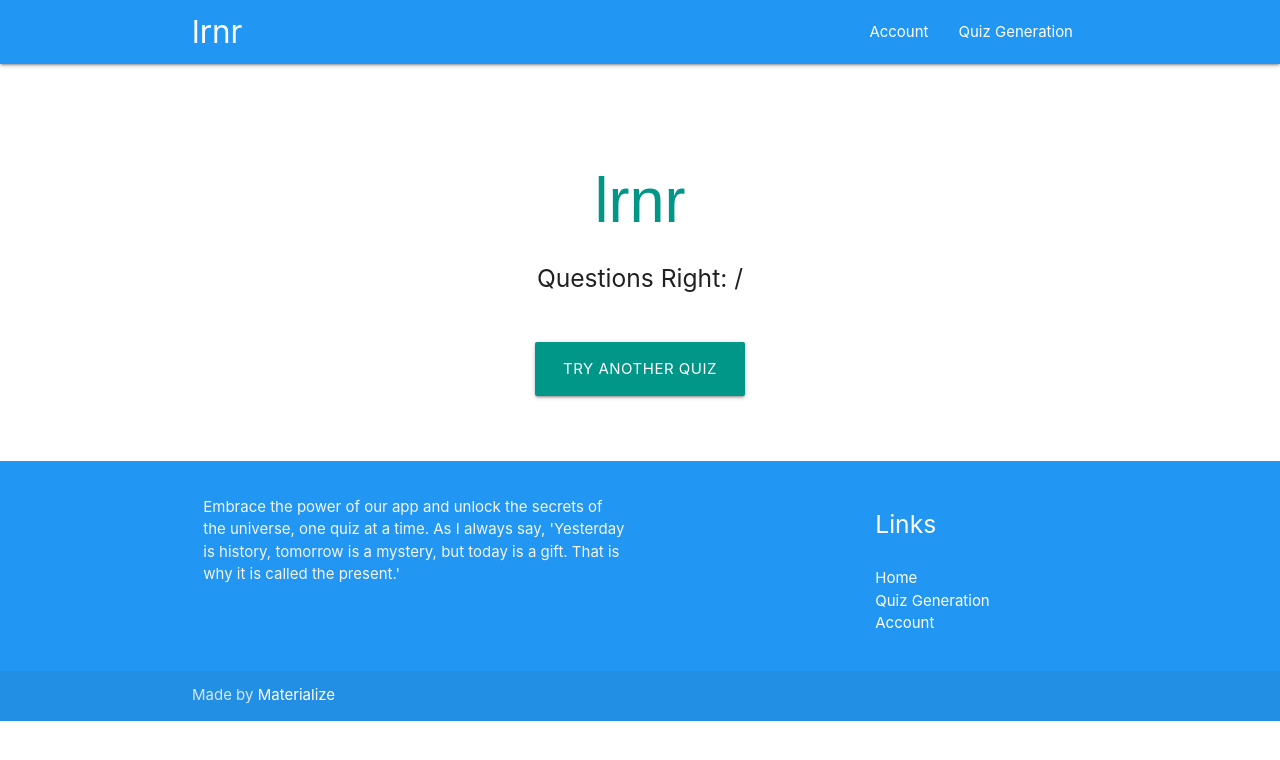
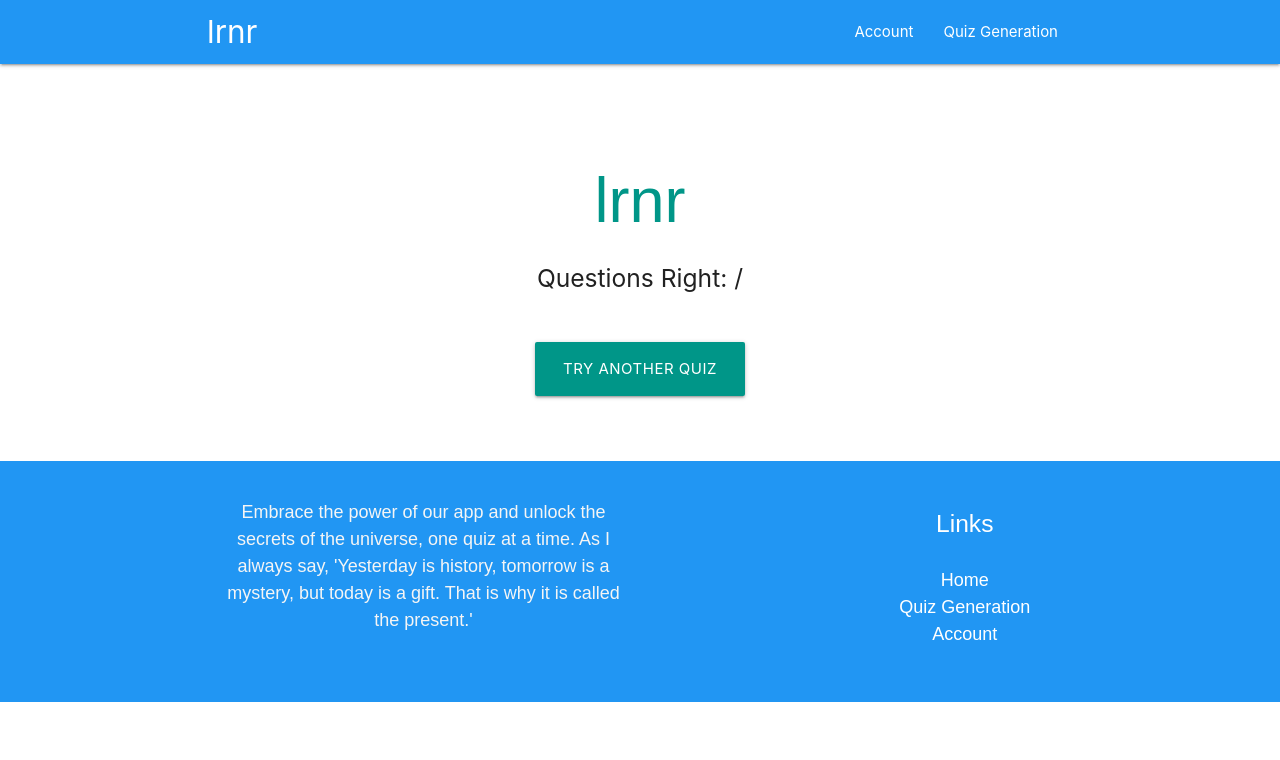
Before and after one commit to florla/lrnr, a React (Create React App) app in the folder frontend/: page /result in a window 1280 px wide. Shown: the top 760 px of the page. Built offline with nearby package versions, Linux system fonts and the light colour scheme.

Commit message:
footer fixed

```diff
--- a/frontend/src/components/Footer.jsx
+++ b/frontend/src/components/Footer.jsx
@@ -25,11 +25,8 @@ export default function Footer() {
                     </div>
                 </div>
             </div>
-            <div className="footer-copyright">
-                <div className="container">
-                    Made by <a className="white-text text-lighten-3" href="http://materializecss.com">Materialize</a>
-                </div>
-            </div>
+
+
         </footer>
     )
 }
--- a/frontend/src/components/NextButton.jsx
+++ b/frontend/src/components/NextButton.jsx
@@ -6,11 +6,11 @@ const NextButtonComponent = () => {
     };
 
     return (
-        <div className="container hide block-transition" id="nextButtonContainer">
+        <div className="container hide block-transition center-align" id="nextButtonContainer">
             <div className="section">
                 <div className="row">
                     <div className="col">
-                        <button className="btn-large waves-effect waves-light teal" onClick={nextQuestion}>
+                        <button className="btn-large waves-effect waves-light teal center-align" onClick={nextQuestion}>
                             Next
                         </button>
                     </div>
--- a/frontend/src/components/QuizComponent.jsx
+++ b/frontend/src/components/QuizComponent.jsx
@@ -77,7 +77,7 @@ const QuizComponent = ({ results }) => {
                         <div className="col s12">
                             {showSubmitButton && (
                                 <button
-                                    className="btn-large waves-effect waves-light teal"
+                                    className="btn-large waves-effect waves-light teal center-align"
                                     onClick={answerQuestion}
                                 >
                                     Submit Answer
--- a/frontend/src/pages/Account.jsx
+++ b/frontend/src/pages/Account.jsx
@@ -3,9 +3,10 @@ import React from 'react'
 export default function Account() {
     return (
         <>
+        <div class="page">
             <div class="section no-pad-bot" id="index-banner">
                 <div class="container">
-                    <h1 class="header teal-text main-header">Account</h1>
+                    <h1 class="header teal-text main-header center-align">Account</h1>
                 </div>
             </div>
             <div class="container">
@@ -46,6 +47,7 @@ export default function Account() {
                 </div>
                 <br /><br />
             </div>
+        </div>
         </>
     )
 }
--- a/frontend/src/pages/Categories.jsx
+++ b/frontend/src/pages/Categories.jsx
@@ -92,6 +92,7 @@ export default function Categories_Main() {
 
     return (
         <>
+        <div class="page2">
             <div className="container">
                 <link
                     href="https://fonts.googleapis.com/icon?family=Material+Icons"
@@ -508,6 +509,7 @@ export default function Categories_Main() {
                     </form>
                 </div>
             </div>
+            </div>
         </>
     );
 }
--- a/frontend/src/pages/Home.jsx
+++ b/frontend/src/pages/Home.jsx
@@ -5,6 +5,7 @@ import lrnr from './lrnrlogo.png'
 export default function Home() {
     return (
         <>
+        <div class='fullPage'>
             <div class="section no-pad-bot" id="index-banner">
                 <div class="container">
                     <br /><br />
@@ -67,6 +68,7 @@ export default function Home() {
                 </div>
                 <br /><br />
             </div>
+            </div>
         </>
     )
 }
--- a/frontend/src/styles/style.css
+++ b/frontend/src/styles/style.css
@@ -1,22 +1,33 @@
-/* Custom Stylesheet */
-/**
- * Use this file to override Materialize files so you can update
- * the core Materialize files in the future
- *
- * Made By MaterializeCSS.com
- */
+
 
 body,
 html {
     width: 100%;
+
 }
 
 .icon-block {
     padding: 0 15px;
+
 }
 
 .icon-block .material-icons {
     font-size: inherit;
+}
+main {
+    min-height: 100vh;
+    position: relative;
+    padding-bottom: 100px;
+    display: flex;
+}
+
+.container{
+
+    max-width: 100vw;
+    width: 100%;
+    padding: 0 15px;
+    margin: 0 auto;
+
 }
 
 .main-header,
@@ -29,6 +40,22 @@ html {
     max-width: 100vw;
     width: 100%;
     bottom: 0;
+    display: flex;
+
+}
+footer{
+
+    position:relative;
+    height: 20%;
+    max-width: 100vw;
+    width: 100%;
+    bottom: -100;
+    background-color: #f8f9fa;
+    padding: 1rem 0;
+    text-align: center;
+    font-size: 1.2rem;
+    font-family: 'Trispace', sans-serif;
+
 }
 
 .header-5 {
@@ -47,3 +74,11 @@ html {
 .opacity-0 {
     opacity: 0;
 }
+
+.page{
+    height:69vh;
+}
+
+.page2{
+    height:69vh;
+}
```
